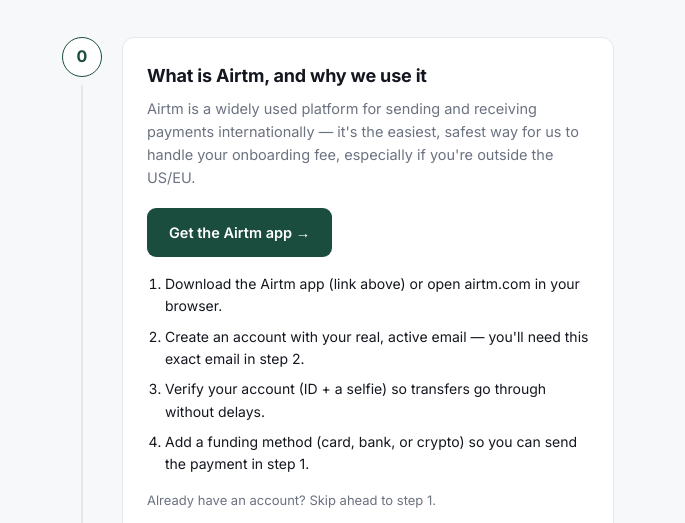
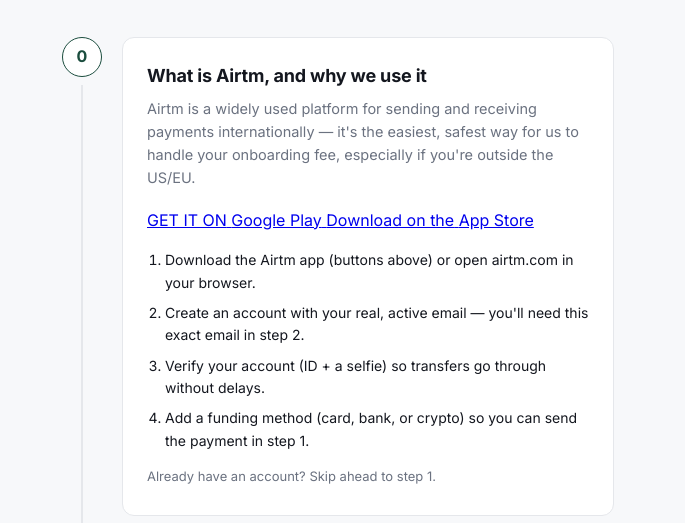
Before and after one commit to pedoow1/HandshakeAi, a website: page index.html in a window 1280 px wide. Shown: the part 277-800 px from the top of the page, without its empty margins (302-987 px from the left). Drawn offline with Linux system fonts and the light colour scheme.

Commit message:
Revise Airtm app download section and contact link
Updated Airtm app download links and modified instructions.

```diff
--- a/index.html
+++ b/index.html
@@ -27,11 +27,18 @@
     <div class="step-content">
       <h2>What is Airtm, and why we use it</h2>
       <p class="muted">Airtm is a widely used platform for sending and receiving payments internationally — it's the easiest, safest way for us to handle your onboarding fee, especially if you're outside the US/EU.</p>
-      <div class="airtm-actions">
-        <a class="dm-btn" href="https://airtm.com/download" target="_blank" rel="noopener">Get the Airtm app →</a>
+      <div class="airtm-actions store-buttons">
+        <a class="store-btn" href="https://play.google.com/store/apps/details?id=com.airtm.android" target="_blank" rel="noopener">
+          <span class="store-btn-sub">GET IT ON</span>
+          <span class="store-btn-main">Google Play</span>
+        </a>
+        <a class="store-btn" href="https://apps.apple.com/us/app/airtm/id1634470409" target="_blank" rel="noopener">
+          <span class="store-btn-sub">Download on the</span>
+          <span class="store-btn-main">App Store</span>
+        </a>
       </div>
       <ol class="airtm-steps">
-        <li>Download the Airtm app (link above) or open airtm.com in your browser.</li>
+        <li>Download the Airtm app (buttons above) or open airtm.com in your browser.</li>
         <li>Create an account with your real, active email — you'll need this exact email in step 2.</li>
         <li>Verify your account (ID + a selfie) so transfers go through without delays.</li>
         <li>Add a funding method (card, bank, or crypto) so you can send the payment in step 1.</li>
@@ -100,7 +107,7 @@
     <div class="step-content">
       <h2>Send me the code</h2>
       <p class="muted">Once you send the code and transfer proof, I'll start walking you through setting up your Handshake.ai account — profile, CV, and how to get accepted into projects.</p>
-      <a class="dm-btn" id="dmLink" href="CONTACT_LINK_HERE" target="_blank" rel="noopener">Message me now →</a>
+      <a class="dm-btn" id="dmLink" href="https://wa.me/201062240354" target="_blank" rel="noopener">Message me now →</a>
     </div>
   </section>
 
```
